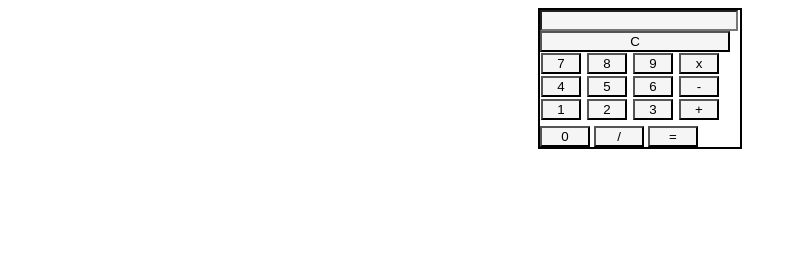
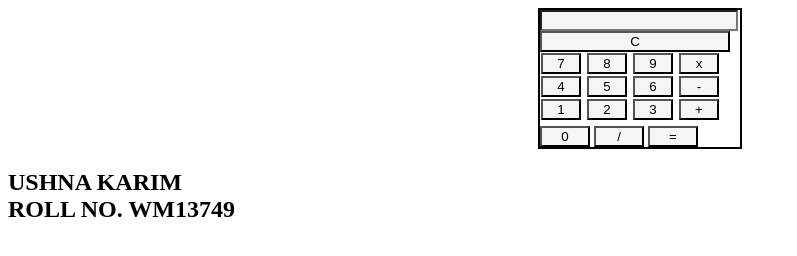
Before and after one commit to ushnakarim/calculator, a plain HTML site: page index.html in a window 1280 px wide. Shown: the whole page, without its empty margins (0-797 px from the left). Drawn offline with Linux system fonts and the light colour scheme.

Commit message:
Add files via upload

```diff
--- a/index.html
+++ b/index.html
@@ -39,6 +39,7 @@
         <button class="lastbtn" onclick="geResult('=')">=</button>
     </div>
 </div>
+<h2>USHNA KARIM <br> ROLL NO. WM13749</h2>
 <body>
 </body>
 </html>
```
